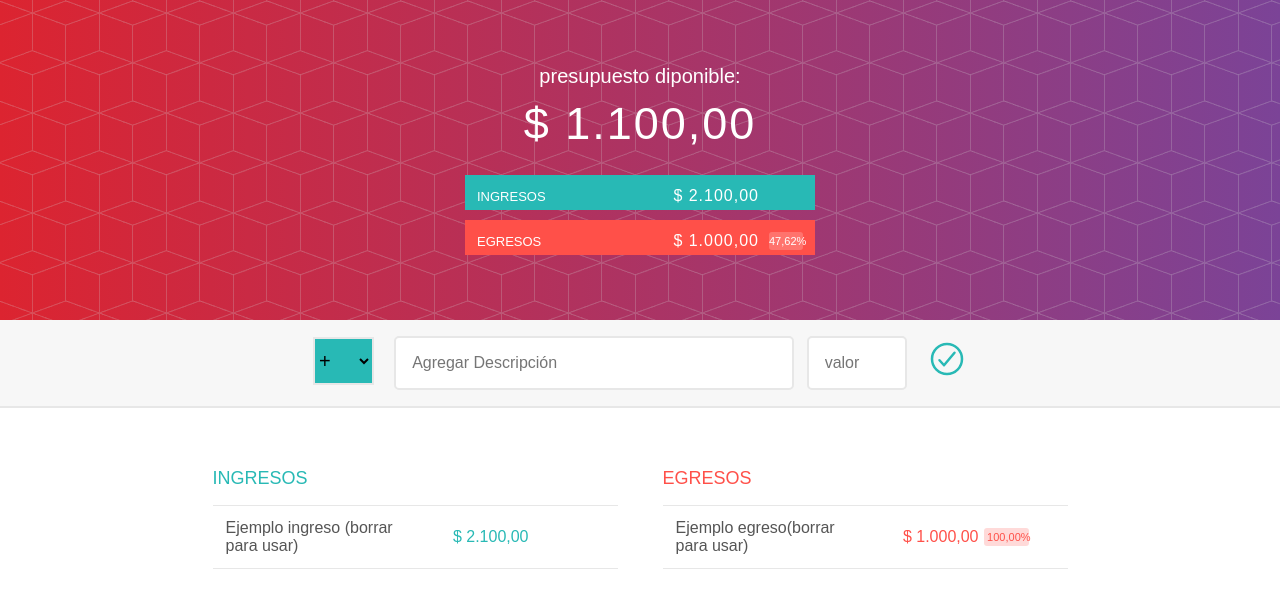
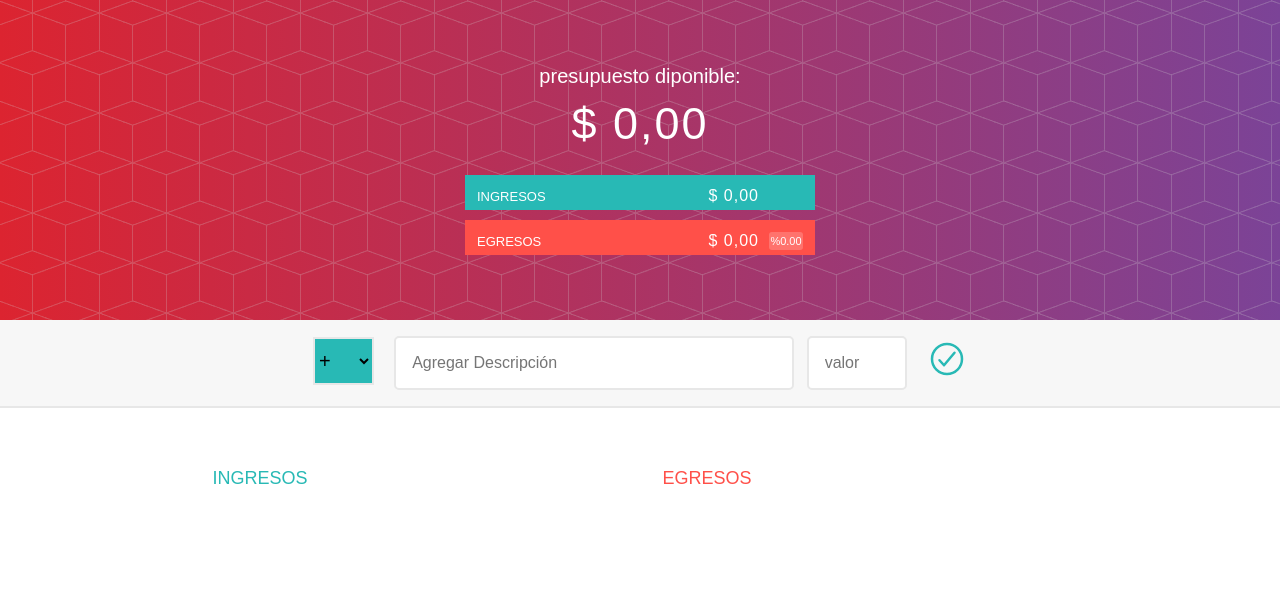
Before and after one commit to Leonel30/Presupuesto, a plain HTML site: page index.html in a window 1280 px wide. Drawn offline with nearby package versions, Linux system fonts and the light colour scheme.

Commit message:
arreglo%header

```diff
--- a/index.html
+++ b/index.html
@@ -12,19 +12,19 @@
         <div class="presupuesto">
             <div class="presupuesto_titulo">presupuesto diponible:
             </div>
-            <div class="presupuesto_valor" id="presupuesto">+2,000.00</div>
+            <div class="presupuesto_valor" id="presupuesto">0.0</div>
             <div class="presupuesto_ingreso limpiarEstilos">
                 <div class="presupuesto_ingreso--texto">Ingresos</div>
                 <div class="derecha">
-                    <div class="presupuesto_ingreso--valor" id="ingreso">+4,000.00</div>
+                    <div class="presupuesto_ingreso--valor" id="ingreso">0.0</div>
                     <div class="presupuesto_ingreso--porcentaje">&nbsp;</div>
                 </div>
             </div>
             <div class="presupuesto_egreso limpiarEstilos">
                 <div class="presupuesto_egreso--texto">Egresos</div>
                 <div class="derecha limpiarEstilos">
-                    <div class="presupuesto_egreso--valor" id="egreso">- 1,900.00</div>
-                    <div class="presupuesto_egreso--porcentaje" id="porcentaje">45%</div>
+                    <div class="presupuesto_egreso--valor" id="egreso">0.0</div>
+                    <div class="presupuesto_egreso--porcentaje" id="porcentaje">0%</div>
                 </div>
             </div>
         </div>
--- a/js/app.js
+++ b/js/app.js
@@ -1,22 +1,16 @@
 const ingresos = [
-    new Ingreso("Ejemplo ingreso (borrar para usar)",2100),
-
-
+    // new Ingreso("Ejemplo ingreso (borrar para usar)",2100),
 ]
 const egresos = [
-    new Egreso("Ejemplo egreso(borrar para usar)",1000),
-
-
+    // new Egreso("Ejemplo egreso(borrar para usar)",1000),
 ]
 
 let cargarApp = ()=> {
     cargarCabecero();
     cargarIngresos();
     cargarEgresos();
-
 }
-
-let totalIngresos = ()=>{
+let totalIngresos =()=>{
 
     let ingresosTotales = 0;
 
@@ -39,10 +33,16 @@ let totalEgresos = ()=> {
 let cargarCabecero = ()=> {
     let presupuestoTotal = totalIngresos() - totalEgresos();
     let porcentaje = totalEgresos() / totalIngresos() ;
+    if ( isNaN(porcentaje)){
+        document.getElementById("porcentaje").innerHTML = `%0.00`;
+    }else{
+        document.getElementById("porcentaje").innerHTML =formatoPorcentaje(porcentaje);
+    }
     document.getElementById("presupuesto").innerHTML =formatoMoneda(presupuestoTotal);
-    document.getElementById("porcentaje").innerHTML =formatoPorcentaje(porcentaje);
     document.getElementById("ingreso").innerHTML =formatoMoneda(totalIngresos());
     document.getElementById("egreso").innerHTML =formatoMoneda(totalEgresos());
+
+
 }
 const formatoMoneda  = (valor) => {
     return valor.toLocaleString('es-AR',{style:'currency', currency:'ARS',minimumFractionDigits:2})
```
